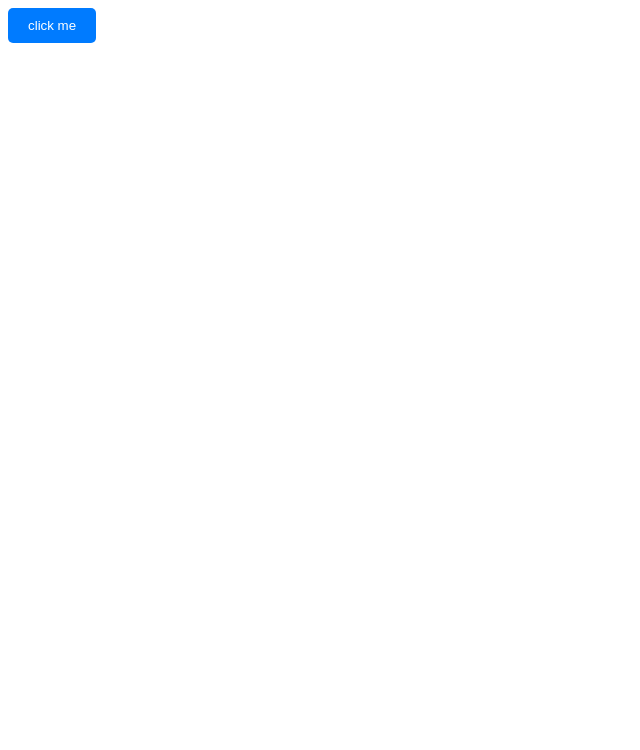
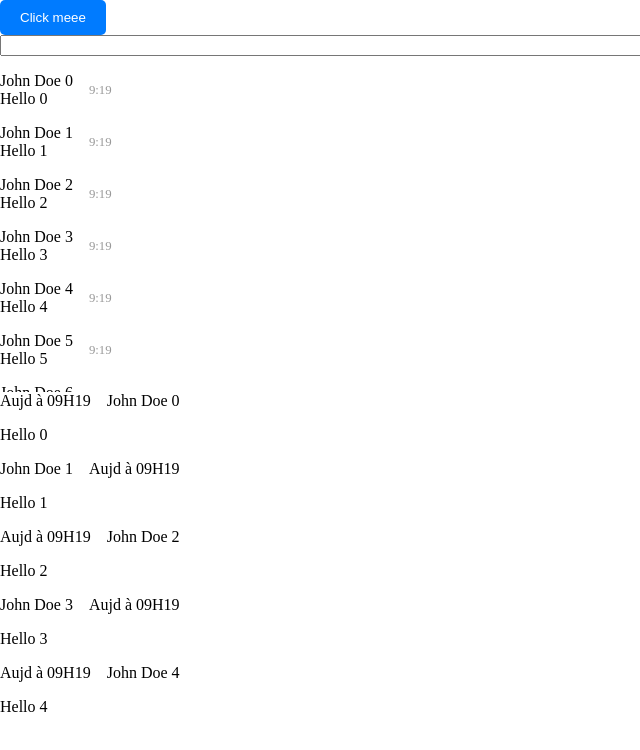
Before and after one commit to EFREI-M1-Dev/Projet-Web-Choco-Fred-Sofiane, a React (Vite) app in the folder frontend/: page / in a window 1280 px wide. Shown: the top 750 px of the page, without its empty margins (0-640 px from the left). Built offline with nearby package versions, Linux system fonts and the light colour scheme.

Commit message:
feat(frontend) : ajout de toute les composants V.0.0.0.1

```diff
--- a/frontend/src/components/Button/Button.tsx
+++ b/frontend/src/components/Button/Button.tsx
@@ -1,15 +1,16 @@
 import styles from './_Button.module.scss';
+import React from "react";
 
 export const Button = (
     props: {
-        value: string,
-        onClick: () => void
+        onClick: () => void,
+        children?: string | React.ReactElement
     }
 ) => (
     <button
         className={styles.button}
         onClick={props.onClick}
     >
-        {props.value}
+        {props.children}
     </button>
 );
--- /dev/null
+++ b/frontend/src/components/Conversation/Conversation.tsx
@@ -0,0 +1,17 @@
+import styles from './_Conversation.module.scss';
+
+export const Conversation = (
+    props: {
+        name: string,
+        lastMessage: string,
+        lastMessageDate: Date
+    }
+) => (
+    <div className={styles.container} >
+        <div>
+            <p className={styles.name}>{props.name}</p>
+            <p className={styles.lastMessage}>{props.lastMessage}</p>
+        </div>
+        <p className={styles.heure}> {props.lastMessageDate.getHours()}:{props.lastMessageDate.getMinutes()} </p>
+    </div>
+)
--- /dev/null
+++ b/frontend/src/components/Conversation/_Conversation.module.scss
@@ -0,0 +1,18 @@
+
+.container
+{
+  display         : flex;
+  align-items     : center;
+  gap             : 1em;
+
+  p
+  {
+    margin : 0;
+  }
+
+  .heure
+  {
+    font-size : 0.8em;
+    color     : #999;
+  }
+}
--- /dev/null
+++ b/frontend/src/components/Message/Message.tsx
@@ -0,0 +1,21 @@
+import styles from './_Message.module.scss';
+import {formatTimestamp} from "../../utils/formatTimestamp";
+
+export const Message = (
+    props: {
+        content: string,
+        username: string,
+        createdAt: Date,
+        myMessage: boolean
+    }
+) => (
+    <div className={styles.container}>
+        <div className={styles.head + " " + (props.myMessage ? styles.my : '')}>
+            <p className={styles.username}>{props.username}</p>
+            <p className={styles.heure}>{formatTimestamp(props.createdAt.getTime())}</p>
+        </div>
+        <p className={styles.content}>
+            {props.content}
+        </p>
+    </div>
+)
--- /dev/null
+++ b/frontend/src/components/Message/_Message.module.scss
@@ -0,0 +1,27 @@
+
+.container
+{
+  display        : flex;
+  flex-direction : column;
+  gap            : 1rem;
+  width          : fit-content;
+
+  p {
+    margin : 0;
+  }
+
+  .head
+  {
+    display        : flex;
+    flex-direction : row;
+    gap            : 1rem;
+
+    &.my
+    {
+      flex-direction : row-reverse;
+    }
+  }
+
+  //justify-content: center;
+  //align-items: center;
+}
--- /dev/null
+++ b/frontend/src/components/TextField/TextField.tsx
@@ -0,0 +1,17 @@
+import styles from './_TextField.module.scss';
+import React from "react";
+
+export const TextField = (
+    props: {
+        type: string,
+        value: string,
+        onChange: (event: React.ChangeEvent<HTMLInputElement>) => void
+    }
+) => (
+    <input
+        className={styles.textField}
+        type={props.type}
+        value={props.value}
+        onChange={props.onChange}
+    />
+)
--- /dev/null
+++ b/frontend/src/components/TextField/_TextField.module.scss
@@ -0,0 +1,9 @@
+
+.textField
+{
+  display        : flex;
+  flex-direction : column;
+  margin-bottom  : 1rem;
+  outline        : none;
+  width          : 100%;
+}
--- a/frontend/src/pages/home/Home.tsx
+++ b/frontend/src/pages/home/Home.tsx
@@ -1,14 +1,65 @@
 import {Button} from "../../components/Button/Button";
+import {TextField} from "../../components/TextField/TextField";
+import {useState} from "react";
+import {Conversation} from "../../components/Conversation/Conversation";
+
+import styles from './_Home.module.scss';
+import {Message} from "../../components/Message/Message";
 
 const Home = () => {
-    // const [inputValue, setInputValue] = useState<string>("")
+    const [inputValue, setInputValue] = useState<string>("")
+
+    const arrayRandomConversation = Array.from({length: 20}, (_, index) => ({
+        name: `John Doe ${index}`,
+        lastMessage: `Hello ${index}`,
+        lastMessageDate: new Date()
+    }))
+
+    const arrayRandomMessage = Array.from({length: 20}, (_, index) => ({
+        content: `Hello ${index}`,
+        username: `John Doe ${index}`,
+        createdAt: new Date(),
+        myMessage: index % 2 === 0
+    }))
+
+    arrayRandomMessage.push({
+        content: `Hello ${arrayRandomMessage.length}`,
+        username: `John Doe ${arrayRandomMessage.length}`,
+        createdAt: new Date(1717655706000),
+        myMessage: true
+    })
 
     return (
-        <div className="Home">
-           <Button
-                value={"click me"}
-                onClick={() => console.log("Button clicked")}
-           />
+        <div className={styles.containerHome}>
+            <Button onClick={() => console.log("Button clicked")}>Click meee</Button>
+            <TextField
+                type={"text"}
+                value={inputValue}
+                onChange={(event) => setInputValue(event.target.value)}
+            />
+
+            <div className={styles.ContainerConversation}>
+                {arrayRandomConversation.map((conversation, index) => (
+                    <Conversation
+                        key={index}
+                        name={conversation.name}
+                        lastMessage={conversation.lastMessage}
+                        lastMessageDate={conversation.lastMessageDate}
+                    />
+                ))}
+            </div>
+
+            <div className={styles.ContainerMessage}>
+                {arrayRandomMessage.map((message, index) => (
+                    <Message
+                        key={index}
+                        content={message.content}
+                        username={message.username}
+                        createdAt={message.createdAt}
+                        myMessage={message.myMessage}
+                    />
+                ))}
+            </div>
         </div>
     )
 }
--- /dev/null
+++ b/frontend/src/pages/home/_Home.module.scss
@@ -0,0 +1,24 @@
+.containerHome
+{
+  height : 100%;
+}
+
+.ContainerConversation
+{
+  display        : flex;
+  flex-direction : column;
+  gap            : 1em;
+  height         : 20em;
+  overflow       : auto;
+  width          : fit-content;
+}
+
+.ContainerMessage
+{
+  display        : flex;
+  flex-direction : column;
+  gap            : 1em;
+  height         : 20em;
+  overflow       : auto;
+  width          : fit-content;
+}
--- a/frontend/src/styles/_main.scss
+++ b/frontend/src/styles/_main.scss
@@ -1 +1,7 @@
 @import "variables";
+
+html, body, #root
+{
+  margin : 0;
+  height : 100%;
+}
--- /dev/null
+++ b/frontend/src/utils/formatTimestamp.ts
@@ -0,0 +1,39 @@
+export const formatTimestamp = (timestamp: number): string => {
+    const daysOfWeek = ['Dimanche', 'Lundi', 'Mardi', 'Mercredi', 'Jeudi', 'Vendredi', 'Samedi'];
+
+    const now = new Date();
+    const date = new Date(timestamp);
+
+    const diffSeconds = Math.floor((now.getTime() - date.getTime()) / 1000);
+    const diffMinutes = Math.floor(diffSeconds / 60);
+    const diffHours = Math.floor(diffMinutes / 60);
+
+    const hoursSinceMidnight = (now.getHours());
+
+    const diffDays = Math.floor(diffHours / hoursSinceMidnight);
+    const diffWeeks = Math.floor(diffDays / 7);
+    const diffMonths = Math.floor(diffDays / 30);
+    const diffYears = Math.floor(diffDays / 365);
+
+    const formatTime = (date: Date) => {
+        const hours = date.getHours().toString().padStart(2, '0');
+        const minutes = date.getMinutes().toString().padStart(2, '0');
+        return `${hours}H${minutes}`;
+    };
+
+    if (diffDays === 0) {
+        return `Aujd à ${formatTime(date)}`;
+    } else if (diffDays === 1) {
+        return `Hier à ${formatTime(date)}`;
+    } else if (diffDays < 7 && date.getDay() >= now.getDay() - (now.getDay() + 1)) {
+        return `${daysOfWeek[date.getDay()]} à ${formatTime(date)}`;
+    } else if (diffDays < 7) {
+        return `Il y a ${diffDays} jours`;
+    } else if (diffWeeks < 4) {
+        return `Il y a ${diffWeeks} semaines`;
+    } else if (diffMonths < 12) {
+        return `Il y a ${diffMonths} mois`;
+    } else {
+        return `Il y a ${diffYears} ans`;
+    }
+}
```
Also changed, not shown: frontend/src/pages/home/_Home.scss (deleted).
